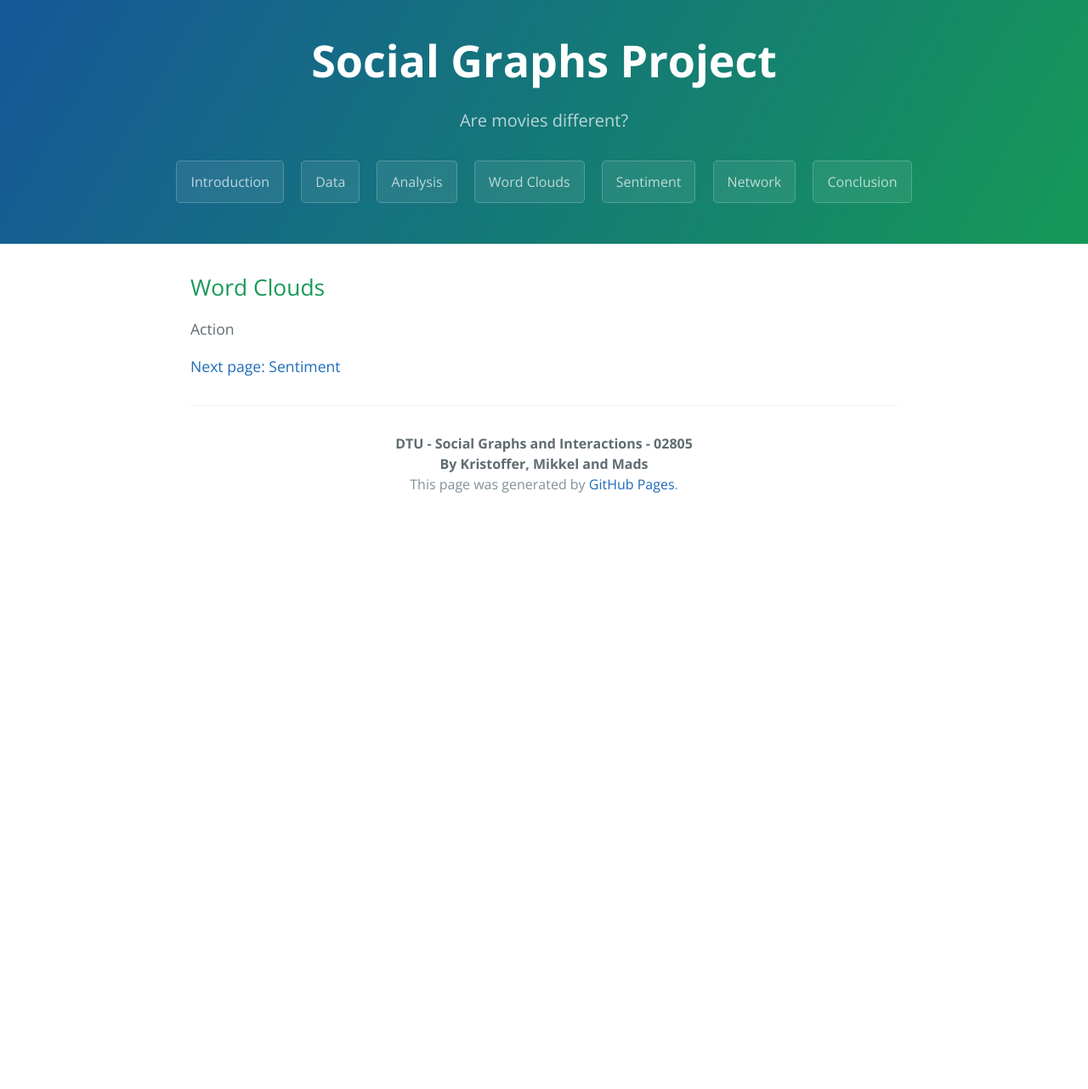
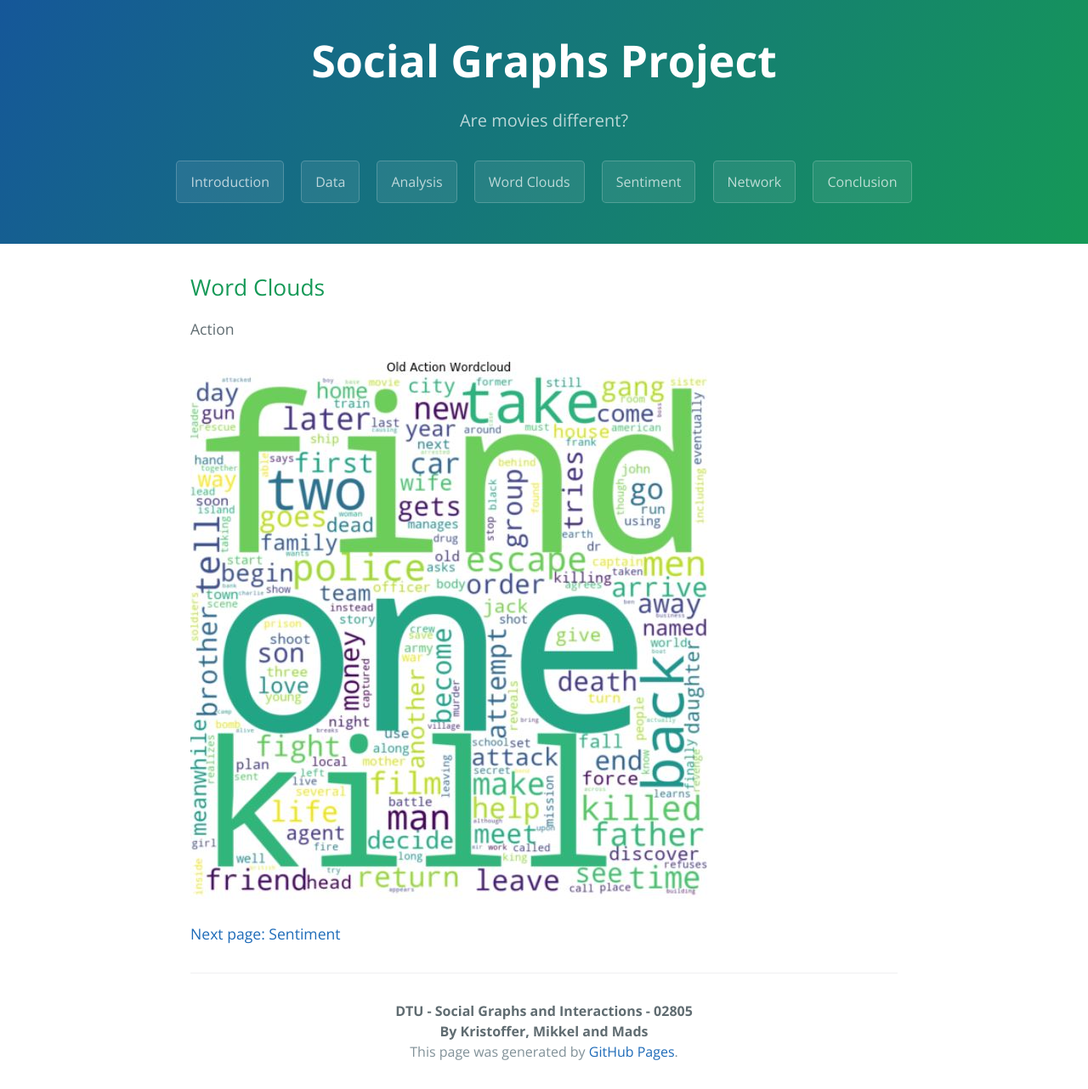
Before and after one commit to MBJohansen/Social-Graphs-Project, a Jekyll site: the page built from docs/wordclouds.md, in a window 1280 px wide. Shown: the whole page at 85% size. Built offline with Jekyll 4.4.1, drawn with Linux system fonts in a browser that asks for light colours; our own code applies the rules of GitHub Pages for plain Markdown files; before the commit the page ends 900 px from its top, so only the background shows below that.

Commit message:
Website: Word clouds

```diff
--- a/docs/wordclouds.md
+++ b/docs/wordclouds.md
@@ -10,9 +10,11 @@
 </details>
 
 
+![Old Action Word Cloud](images/wordclouds/OldActionWC.jpg)
 
 
 
+[New Action Word Cloud]: images/wordclouds/NewActionWC.jpg
 
 
 
```
